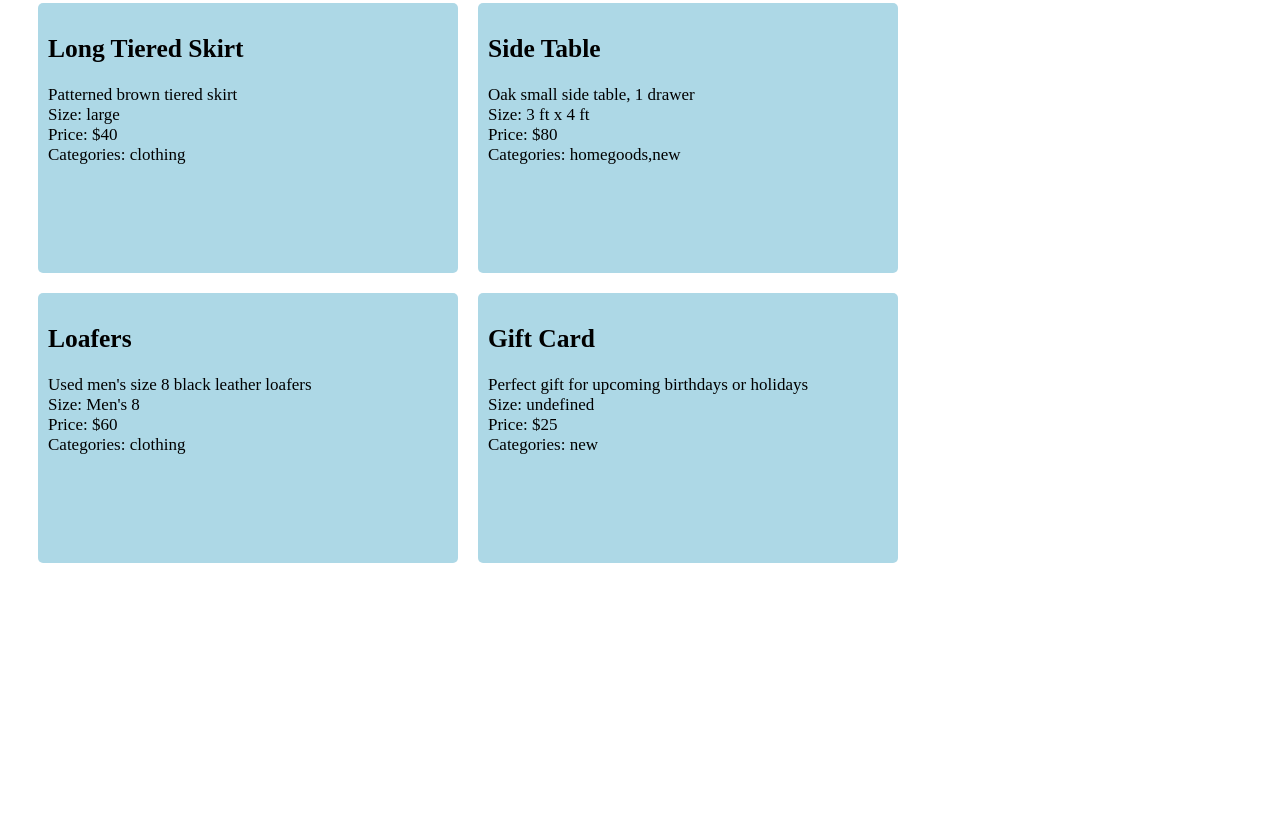
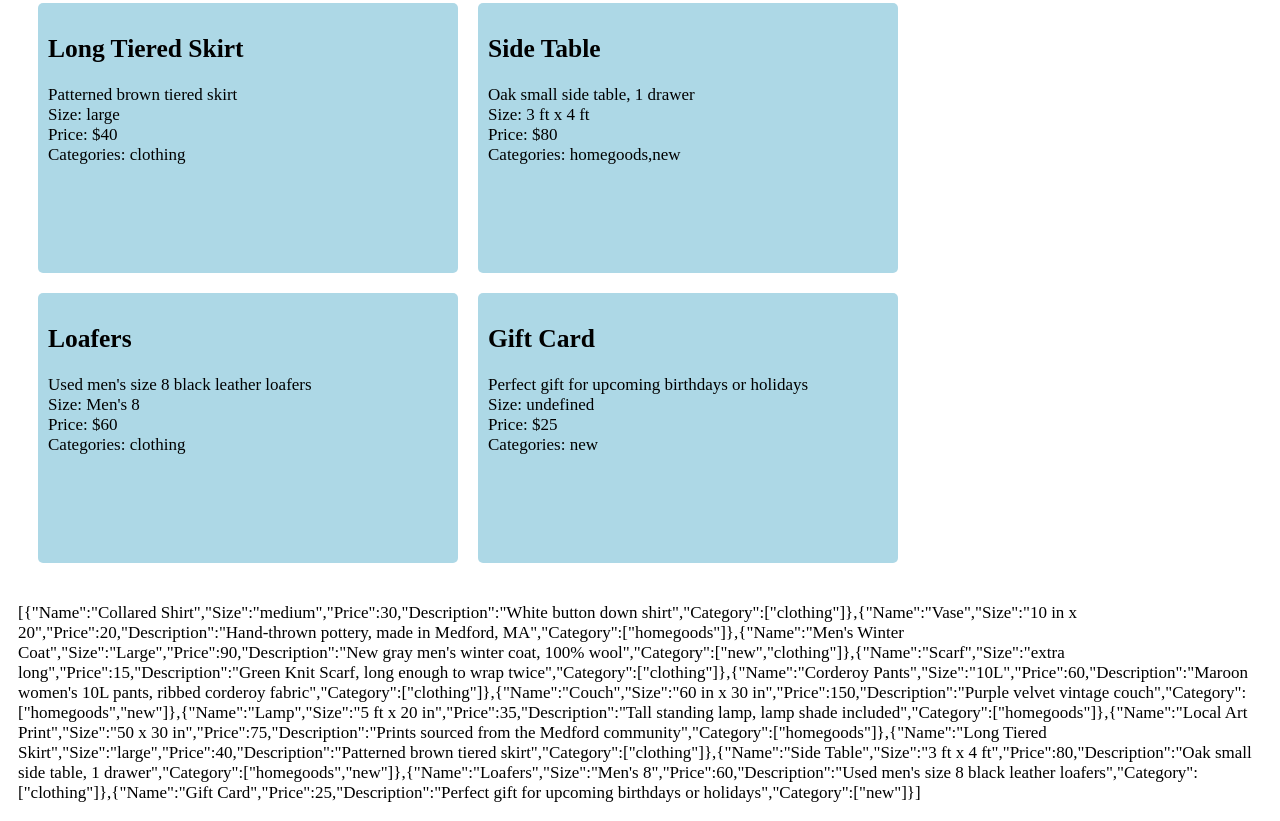
Before and after one commit to alibbey/CS20, a plain HTML site: page json2.html in a window 1280 px wide. Shown: the part 1195-2016 px from the top of the page. Before the commit the page ends 1796 px from the top, so only its background shows below. Drawn offline with nearby package versions, Linux system fonts and the light colour scheme.

Commit message:
Add files via upload

```diff
--- a/json2.html
+++ b/json2.html
@@ -53,8 +53,13 @@
 
             document.getElementById('product-list').innerHTML = string;
 
+            productstring = JSON.stringify(data);
+            document.getElementById('string-list').innerHTML = productstring;
+
+
         })
     </script>
 
     <div id = "product-list">&nbsp;</div>
+    <div id = "string-list">&nbsp;</div>
 </body>
```
